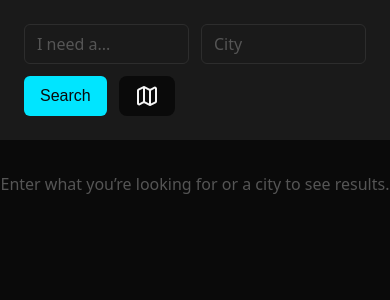
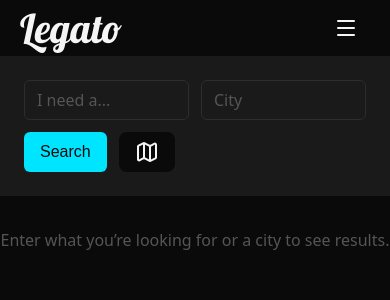
Before and after one commit to ploymahloy/bloodhound, a React (Vite) app: page /search in a window 390 px wide. Shown: the top 300 px of the page. Built offline with nearby package versions, Linux system fonts and the light colour scheme.

Commit message:
feat(navbar): add mobile-responsive navbar with slideout menu (1st iteration, todo: style to be on-brand)

```diff
--- a/index.html
+++ b/index.html
@@ -1,12 +1,18 @@
 <!DOCTYPE html>
 <html lang="en">
+
 <head>
   <meta charset="UTF-8" />
   <meta name="viewport" content="width=device-width, initial-scale=1.0" />
-    <title>Music Network</title>
+  <title>Legato</title>
+  <link rel="preconnect" href="https://fonts.googleapis.com" />
+  <link rel="preconnect" href="https://fonts.gstatic.com" crossorigin />
+  <link href="https://fonts.googleapis.com/css2?family=Lobster&display=swap" rel="stylesheet" />
 </head>
+
 <body>
   <div id="root"></div>
   <script type="module" src="/src/main.tsx"></script>
 </body>
+
 </html>
--- a/src/App.tsx
+++ b/src/App.tsx
@@ -1,12 +1,16 @@
 import { Routes, Route } from 'react-router-dom';
+import { Navbar } from './components';
 import { Home, SearchResults } from './pages';
 
 function App() {
 	return (
-		<Routes>
-			<Route path='/' element={<Home />} />
-			<Route path='/search' element={<SearchResults />} />
-		</Routes>
+		<>
+			<Navbar />
+			<Routes>
+				<Route path='/' element={<Home />} />
+				<Route path='/search' element={<SearchResults />} />
+			</Routes>
+		</>
 	);
 }
 
--- /dev/null
+++ b/src/components/Navbar.css
@@ -0,0 +1,141 @@
+:root {
+	--navbar-height: 3.5rem;
+}
+
+body:has(.Navbar-drawer--open) {
+	overflow: hidden;
+}
+
+.Navbar {
+	position: fixed;
+	top: 0;
+	inset-inline: 0;
+	z-index: 60;
+	height: var(--navbar-height);
+	display: flex;
+	align-items: center;
+	justify-content: space-between;
+	padding: 0 1.25rem;
+	background: transparent;
+}
+
+.Navbar-brand {
+	font-family: Lobster, cursive;
+	font-size: 2.5rem;
+	font-weight: 400;
+	line-height: 1;
+	color: var(--color-text-heading);
+	text-decoration: none;
+}
+
+.Navbar-brand:hover {
+	color: var(--color-accent);
+	text-decoration: none;
+}
+
+.Navbar-brand:focus-visible {
+	outline: 2px solid var(--color-focus-ring);
+	outline-offset: 2px;
+	border-radius: var(--border-radius-sm);
+}
+
+.Navbar-menuButton {
+	display: inline-flex;
+	align-items: center;
+	justify-content: center;
+	width: 3rem;
+	height: 3rem;
+	padding: 0;
+	border: none;
+	border-radius: var(--border-radius-md);
+	background: transparent;
+	color: var(--color-text);
+	cursor: pointer;
+}
+
+.Navbar-menuButton:hover {
+	background-color: var(--color-hover-bg);
+	color: var(--color-accent);
+}
+
+.Navbar-menuButton:focus-visible {
+	outline: 2px solid var(--color-focus-ring);
+	outline-offset: 2px;
+}
+
+.Navbar-overlay {
+	position: fixed;
+	inset: 0;
+	z-index: 50;
+	background-color: rgba(10, 10, 10, 0.7);
+	opacity: 0;
+	pointer-events: none;
+	transition: opacity var(--transition-normal);
+}
+
+.Navbar-overlay--open {
+	opacity: 1;
+	pointer-events: auto;
+}
+
+.Navbar-drawer {
+	position: fixed;
+	top: 0;
+	right: 0;
+	z-index: 55;
+	width: 17rem;
+	height: 100dvh;
+	padding: calc(var(--navbar-height) + 0.75rem) 1rem 1.5rem;
+	background: var(--color-bg-surface);
+	transform: translateX(100%);
+	transition: transform var(--transition-normal);
+	pointer-events: none;
+}
+
+.Navbar-drawer--open {
+	transform: translateX(0);
+	pointer-events: auto;
+}
+
+.Navbar-nav {
+	display: flex;
+	flex-direction: column;
+	gap: 0.25rem;
+}
+
+.Navbar-link {
+	display: block;
+	padding: 0.75rem 1rem;
+	color: var(--color-text);
+	text-decoration: none;
+	border-left: var(--accent-border-width) solid transparent;
+	border-radius: 0 var(--border-radius-sm) var(--border-radius-sm) 0;
+	transition:
+		color var(--transition-fast),
+		border-color var(--transition-fast),
+		background-color var(--transition-fast);
+}
+
+.Navbar-link:hover {
+	color: var(--color-accent);
+	text-decoration: none;
+	background-color: var(--color-hover-bg);
+}
+
+.Navbar-link:focus-visible {
+	outline: 2px solid var(--color-focus-ring);
+	outline-offset: 2px;
+}
+
+.Navbar-link--active {
+	color: var(--color-accent);
+	border-left-color: var(--color-accent);
+}
+
+@media (prefers-reduced-motion: reduce) {
+	.Navbar-overlay,
+	.Navbar-drawer,
+	.Navbar-link {
+		transition: none;
+	}
+}
--- /dev/null
+++ b/src/components/Navbar.tsx
@@ -0,0 +1,87 @@
+import { useState, type KeyboardEvent } from 'react';
+import { NavLink } from 'react-router-dom';
+import { Menu, X } from 'lucide-react';
+import { cn } from '../lib/cn';
+import './Navbar.css';
+
+const MENU_ID = 'navbar-menu';
+
+export function Navbar() {
+	const [isOpen, setIsOpen] = useState(false);
+
+	function closeMenu() {
+		setIsOpen(false);
+	}
+
+	function toggleMenu() {
+		setIsOpen(open => !open);
+	}
+
+	function handleKeyDown(event: KeyboardEvent<HTMLDivElement>) {
+		if (event.key === 'Escape' && isOpen) {
+			closeMenu();
+		}
+	}
+
+	return (
+		<div onKeyDown={handleKeyDown}>
+			<header className='Navbar'>
+				<NavLink to='/' className='Navbar-brand' end>
+					Legato
+				</NavLink>
+				<button
+					type='button'
+					className='Navbar-menuButton'
+					aria-expanded={isOpen}
+					aria-controls={MENU_ID}
+					aria-label={isOpen ? 'Close menu' : 'Open menu'}
+					onClick={toggleMenu}>
+					{isOpen ? <X size={24} aria-hidden /> : <Menu size={24} aria-hidden />}
+				</button>
+			</header>
+
+			<div
+				className={cn('Navbar-overlay', isOpen && 'Navbar-overlay--open')}
+				onClick={closeMenu}
+				aria-hidden={!isOpen}
+			/>
+
+			<aside
+				id={MENU_ID}
+				className={cn('Navbar-drawer', isOpen && 'Navbar-drawer--open')}
+				role='dialog'
+				aria-modal={isOpen}
+				aria-label='Menu'
+				aria-hidden={!isOpen}
+				inert={!isOpen}>
+				{isOpen && (
+					<nav className='Navbar-nav' aria-label='Site'>
+						<NavLink
+							to='/'
+							end
+							autoFocus
+							className={({ isActive }) => cn('Navbar-link', isActive && 'Navbar-link--active')}
+							onClick={closeMenu}>
+							Home
+						</NavLink>
+						<NavLink
+							to='/search'
+							className={({ isActive }) => cn('Navbar-link', isActive && 'Navbar-link--active')}
+							onClick={closeMenu}>
+							Search
+						</NavLink>
+						<a
+							href='#'
+							className='Navbar-link'
+							onClick={event => {
+								event.preventDefault();
+								closeMenu();
+							}}>
+							Log In
+						</a>
+					</nav>
+				)}
+			</aside>
+		</div>
+	);
+}
--- a/src/components/index.ts
+++ b/src/components/index.ts
@@ -9,6 +9,7 @@ export { ItemActive, type ItemActiveProps } from './ItemActive';
 export { Link, type LinkProps } from './Link';
 export { Message, type MessageProps, type MessageVariant } from './Message';
 export { Modal, type ModalProps } from './Modal';
+export { Navbar } from './Navbar';
 export { Radio, type RadioProps } from './Radio';
 export { Select, type SelectProps, type SelectOption } from './Select';
 export { Sidebar } from './Sidebar';
--- a/src/pages/SearchResults.css
+++ b/src/pages/SearchResults.css
@@ -3,6 +3,7 @@
 	display: flex;
 	flex-direction: column;
 	align-items: stretch;
+	padding-top: var(--navbar-height);
 }
 
 .SearchResults-content {
```
Lines whose indentation alone changed are shown as unchanged.
